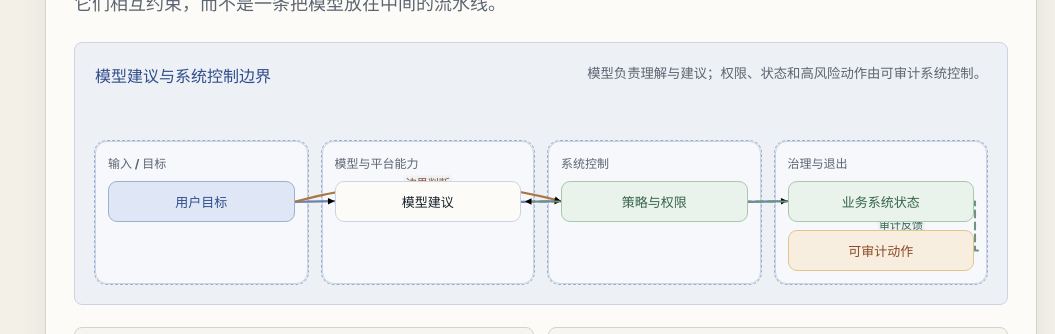
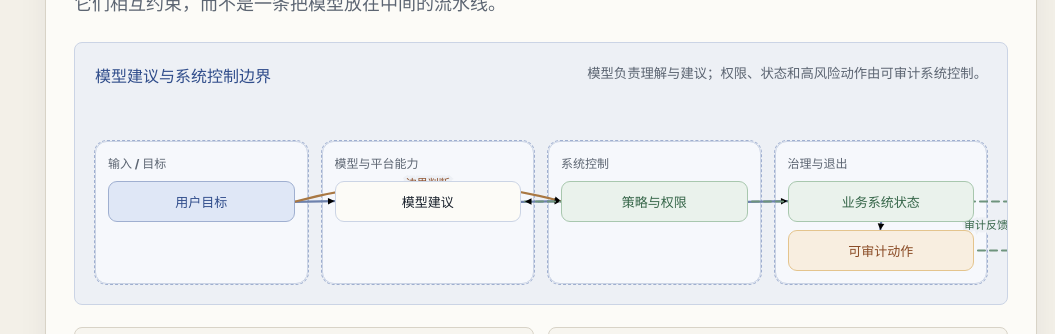
Before and after one commit to ilovex1314/study-ai, a React (Vite) app in the folder apps/interactive-lessons/: page /day01/series in a window 1280 px wide. Shown: the part 3620-3954 px from the top of the page, without its empty margins (225-1280 px from the left). Built offline with nearby package versions, Linux system fonts and the light colour scheme.

Commit message:
视觉：优化架构图折线与节点间距

```diff
--- a/apps/interactive-lessons/src/components/ArchitectureDiagram.tsx
+++ b/apps/interactive-lessons/src/components/ArchitectureDiagram.tsx
@@ -33,10 +33,12 @@ function edgePath(edge: ArchitectureEdge, from: DOMRect, to: DOMRect, canvas: DO
     const startY = from.top - canvas.top + from.height / 2;
     const endX = to.right - canvas.left + 4;
     const endY = to.top - canvas.top + to.height / 2;
-    const railX = Math.min(canvas.width - 12, Math.max(startX, endX) + 26);
+    const outsideRailX = Math.max(startX, endX) + 40;
+    const insideRailX = canvas.width - 18;
+    const railX = insideRailX - Math.max(startX, endX) >= 24 ? insideRailX : outsideRailX;
 
     return {
-      labelX: Math.max(42, railX - 52),
+      labelX: railX - 10,
       labelY: (startY + endY) / 2,
       path: `M ${startX} ${startY} H ${railX} V ${endY} H ${endX}`
     };
@@ -80,9 +82,9 @@ function ConnectorLayer({ edges, nodes, paths, width, height }: { edges: Archite
     () =>
       edges.map((edge, index) => ({
         edge,
-        labelX: 0,
-        labelY: 0,
-        path: edge.relation === "feedback" || edge.relation === "dependency" ? `M 0 ${index * 10} H 20 V ${index * 10 + 10} H 4` : `M 0 ${index * 10} L 20 ${index * 10}`
+        labelX: edge.relation === "feedback" || edge.relation === "dependency" ? 82 : 10,
+        labelY: index * 10 + 9,
+        path: edge.relation === "feedback" || edge.relation === "dependency" ? `M 40 ${index * 10} H 92 V ${index * 10 + 18} H 40` : `M 0 ${index * 10} L 20 ${index * 10}`
       })),
     [edges]
   );
@@ -110,7 +112,7 @@ function ConnectorLayer({ edges, nodes, paths, width, height }: { edges: Archite
           aria-label={`${labelFor(edge.from)} 到 ${labelFor(edge.to)}${edge.label ? `：${edge.label}` : ""}`}
         >
           <path d={path} markerEnd={`url(#${markerSeed}-arrow)`} />
-          {edge.label && paths.length > 0 ? (
+          {edge.label ? (
             <text className="architecture-connector-label" x={labelX} y={Math.max(14, labelY)} textAnchor="middle">
               {edge.label}
             </text>
@@ -131,6 +133,11 @@ function ArchitectureCanvas({ children, edges = [], nodes }: { children: ReactNo
 
     const measure = () => {
       const canvasRect = canvas.getBoundingClientRect();
+      if (canvasRect.width <= 0 || canvasRect.height <= 0) {
+        setLayout({ height: 0, paths: [], width: 0 });
+        return;
+      }
+
       const paths = edges.flatMap((edge) => {
         const from = canvas.querySelector<HTMLElement>(`[data-node-id="${edge.from}"]`);
         const to = canvas.querySelector<HTMLElement>(`[data-node-id="${edge.to}"]`);
--- a/apps/interactive-lessons/src/styles.css
+++ b/apps/interactive-lessons/src/styles.css
@@ -161,6 +161,20 @@
   gap: 8px;
 }
 
+.architecture-diagram[data-type="layered"] .architecture-group {
+  padding-right: 56px;
+}
+
+.architecture-diagram[data-type="layered"] .architecture-node-list {
+  justify-items: stretch;
+}
+
+.architecture-diagram[data-type="layered"] .architecture-node {
+  width: min(760px, 72%);
+  max-width: min(760px, 72%);
+  justify-self: start;
+}
+
 .architecture-canvas {
   position: relative;
   margin-top: 18px;
```
Also changed, not shown: 7 other files (tests, documents, lock files or other folders).
